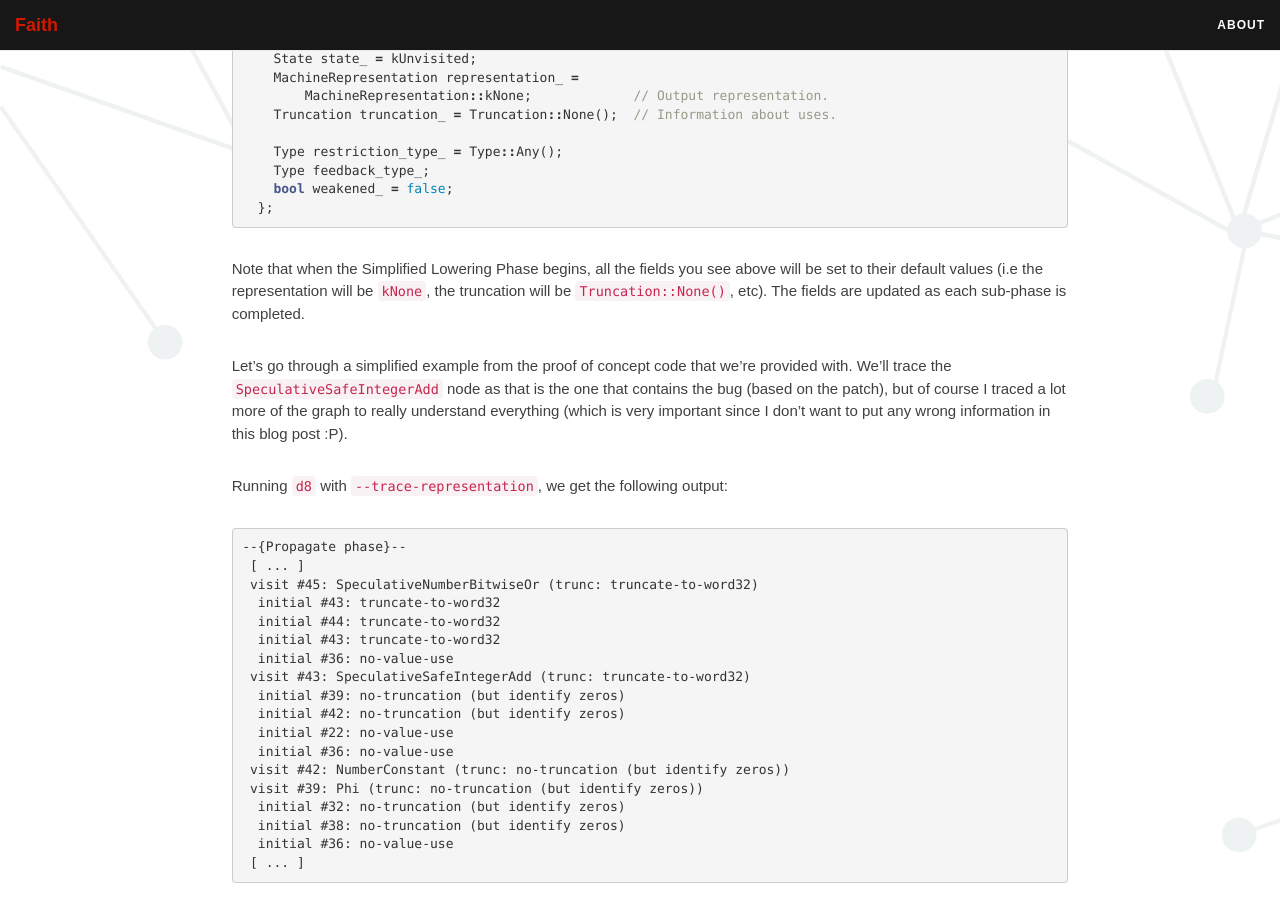
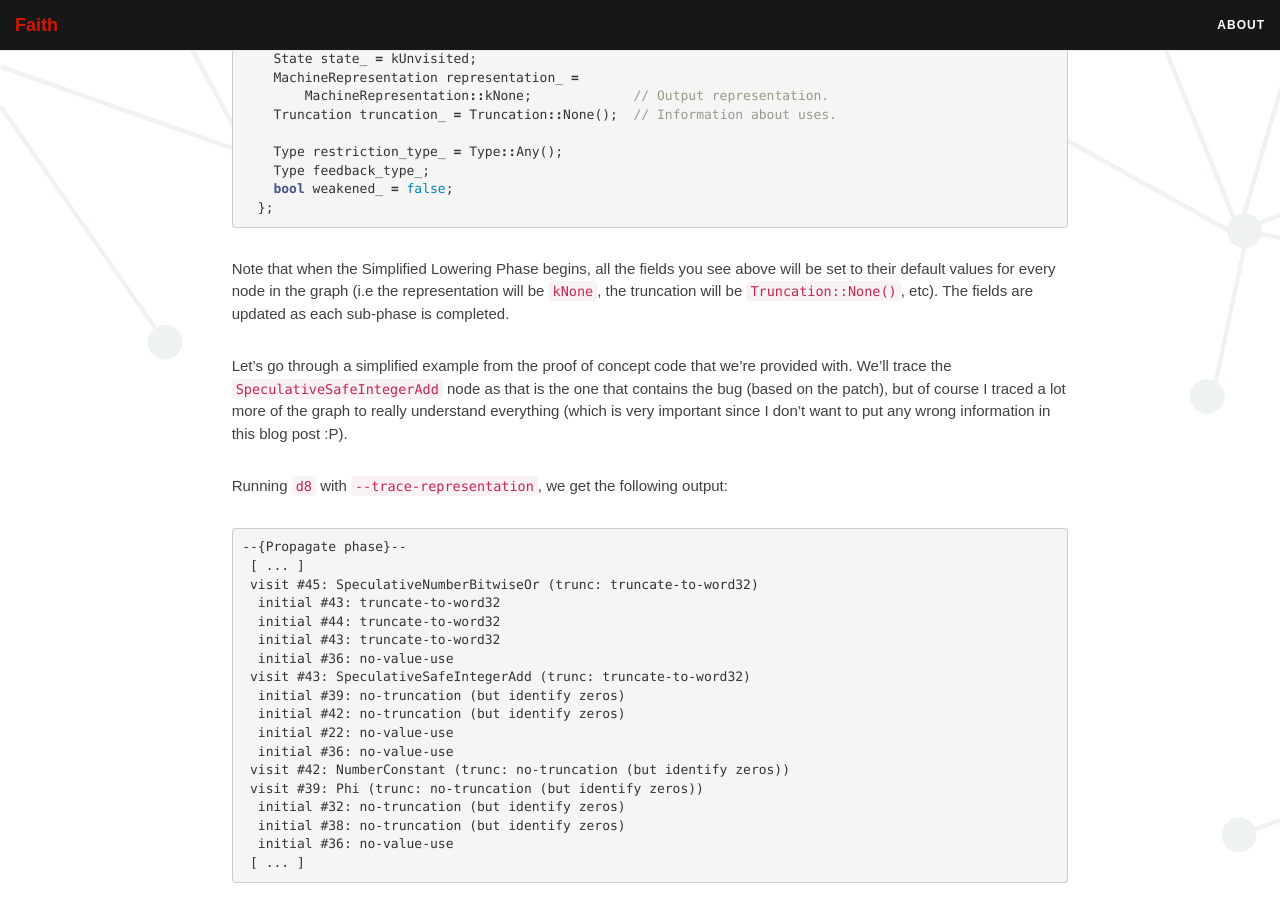
Before and after one commit to farazsth98/farazsth98.github.io, a Jekyll site: the page built from _posts/2021-01-06-cve-2020-16040-analysis.md, in a window 1280 px wide and 900 px high, scrolled down 8501 px. Built offline with Jekyll 4.4.1, drawn with Linux system fonts in a browser that asks for light colours; nearby versions of some CDN libraries.

Commit message:
Fixed typo

````diff
--- a/_posts/2021-01-06-cve-2020-16040-analysis.md
+++ b/_posts/2021-01-06-cve-2020-16040-analysis.md
@@ -246,7 +246,7 @@ class RepresentationSelector {
   };
 ```
 
-Note that when the Simplified Lowering Phase begins, all the fields you see above will be set to their default values (i.e the representation will be `kNone`, the truncation will be `Truncation::None()`, etc). The fields are updated as each sub-phase is completed.
+Note that when the Simplified Lowering Phase begins, all the fields you see above will be set to their default values for every node in the graph (i.e the representation will be `kNone`, the truncation will be `Truncation::None()`, etc). The fields are updated as each sub-phase is completed.
 
 Let's go through a simplified example from the proof of concept code that we're provided with. We'll trace the `SpeculativeSafeIntegerAdd` node as that is the one that contains the bug (based on the patch), but of course I traced a lot more of the graph to really understand everything (which is very important since I don't want to put any wrong information in this blog post :P).
 
````
